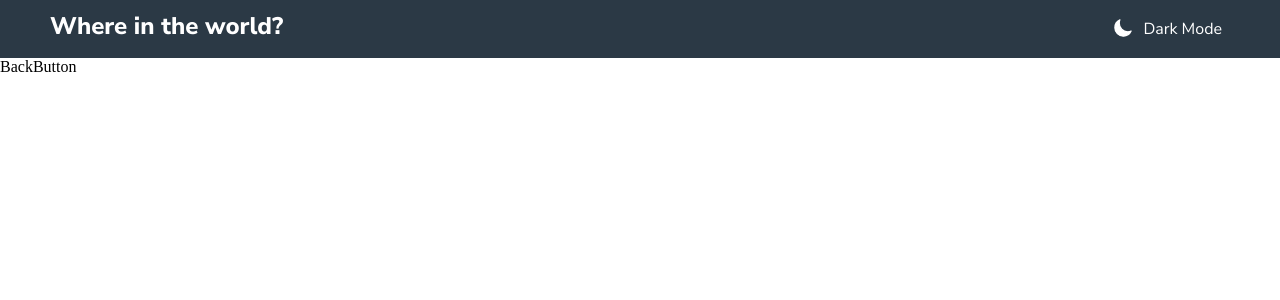
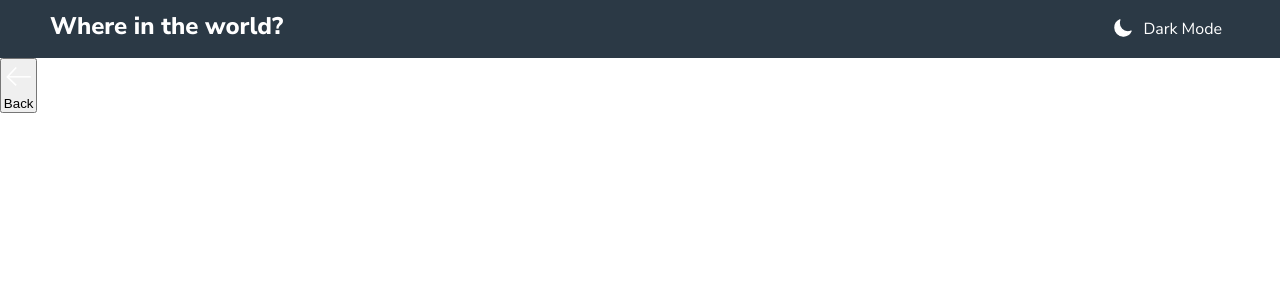
Before and after one commit to yoga1234/countries-api, a React (Create React App) app: page / in a window 1280 px wide. Shown: the top 300 px of the page. Built offline with nearby package versions, Linux system fonts and the light colour scheme.

Commit message:
fix minor issue

```diff
--- a/src/assets/index.js
+++ b/src/assets/index.js
@@ -4,8 +4,8 @@ import searchOutline from "./search-outline.svg";
 import searchOutlineWhite from "./search-outline-white.svg";
 import imageDummy from "./pe.png";
 import svgDummy from "./pe.svg";
-import backwardDark from "./backwark-dark.svg";
-import backwardWhite from "./backwark-white.svg";
+import backwardDark from "./backward-dark.svg";
+import backwardWhite from "./backward-white.svg";
 
 export {
   moonOutline,
--- a/src/components/backButton/BackButton.js
+++ b/src/components/backButton/BackButton.js
@@ -1,9 +1,17 @@
 import React from "react";
 
+import { backwardDark, backwardWhite } from "../../assets";
 import "./BackButton.css";
 
 const BackButton = () => {
-  return <div>BackButton</div>;
+  return (
+    <div>
+      <button>
+        {" "}
+        <img src={backwardWhite} alt="" /> Back
+      </button>
+    </div>
+  );
 };
 
 export default BackButton;
```
Also changed, not shown: src/assets/backward-white.svg.
